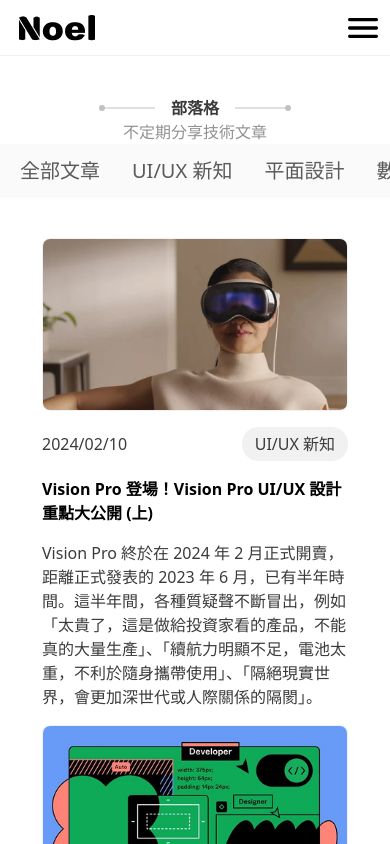
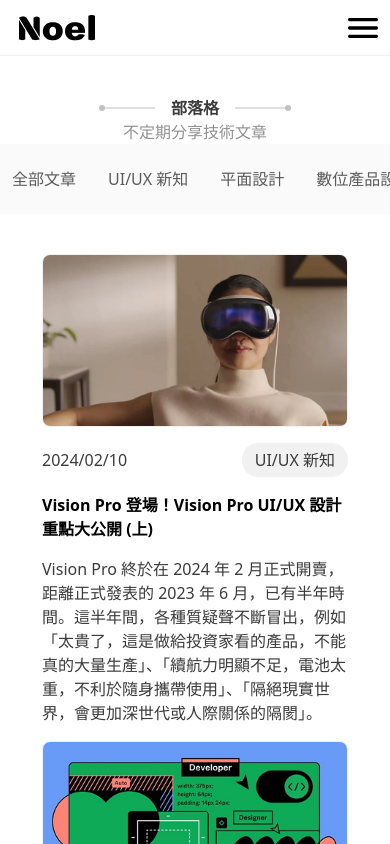
Before and after one commit to Danny-1211/Noel-design, a React (Vite) app: page /blog in a window 390 px wide. Shown: the top 844 px of the page. Built offline with nearby package versions, Linux system fonts and the light colour scheme.

Commit message:
update:Change the way of obtaining information

```diff
--- a/src/pages/Blog.jsx
+++ b/src/pages/Blog.jsx
@@ -1,8 +1,10 @@
+import { Link } from "react-router-dom";
 import lineLeft from "../assets/imgs/icon/line.svg";
 import lineRight from "../assets/imgs/icon/line2.svg";
-import BLOG_LIST from "../data/blog_list.js";
+import { getAllBlogs, getBlogCategorires } from "../services/blogService.js";
 function Blog() {
-  const categorySet = [...new Set(BLOG_LIST.map((item) => item.category))];
+  const BLOGS = getAllBlogs();
+  const CATEGORY_SET = getBlogCategorires();
   return (
     <>
       <div className="blog w-full  flex flex-col items-center justify-center py-10 lg:max-w-[1920px] lg:py-[120px] lg:gap-20">
@@ -15,18 +17,19 @@
             <img src={lineRight} alt="line" />
           </div>
           <div className="intro-subTitle">
-            <p className="text-[#919191] font-normal lg:text-[16px]">
+            <p className="text-[#919191] font-normal lg:text-base">
               不定期分享技術文章
             </p>
           </div>
         </div>
-        <section className="blog-main flex flex-col-reverse gap-[40px] items-center lg:flex-row lg:gap-6  lg:items-stretch lg:justify-start ">
-          <div className="main-ariticle flex flex-col items-center justify-center gap-[16px] max-w-[306px] lg:gap-16 lg:max-w-[966px]">
-            {BLOG_LIST.map((item, index) => {
+        <main className="blog-main flex flex-col-reverse gap-10 items-center lg:flex-row lg:gap-6  lg:items-stretch lg:justify-start ">
+          <section className="main-ariticle flex flex-col items-center justify-center gap-4 max-w-[306px] lg:gap-16 lg:max-w-[966px]">
+            {BLOGS.map((item, index) => {
               return (
-                <div
+                <Link
                   className="ariticle-item flex flex-col items-start justify-start lg:flex-row gap-4"
                   key={index + "" + item.id}
+                  to={`/blogdetail/${item.id}`}
                 >
                   <div className="item-img w-full">
                     <img
@@ -38,7 +41,7 @@
                   <div className="item-content flex flex-col items-start justify-start gap-4">
                     <div className="content-tags w-full flex justify-between items-center lg:justify-start lg:gap-4">
                       <div className="tags-date flex justify-center items-center">
-                        <p className="text-[#3B3B3B] text-base leading-6 font-normal  lg:text-[16px]">
+                        <p className="text-[#3B3B3B] text-base leading-6 font-normal  lg:text-base">
                           {item.date}
                         </p>
                       </div>
@@ -59,31 +62,27 @@
                       </p>
                     </div>
                   </div>
-                </div>
+                </Link>
               );
             })}
-          </div>
-          <div className="main-category  w-full max-w-[100vw] bg-[#FAFAFA]  px-[20px] py-[12px] flex flex-row  items-center gap-[32px] justify-start  overflow-x-auto whitespace-nowrap
-          lg:flex-col lg:p-20 lg:gap-8 lg:overflow-visible lg:whitespace-normal lg:w-auto lg:max-w-none">
-            <div className="flex flex-shrink-0 gap-[4px] hover:border-b-1 hover:border-[#1E1E1E] text-[#5B5B5B] hover:text-[#1E1E1E]">
-              <p className=" text-[20px] font-normal leading-[30px] ">
+          </section>
+          <aside className="detail-category  max-w-[100vw] bg-[#FAFAFA]  px-3 py-5 flex flex-row  items-center gap-8  overflow-x-auto whitespace-nowrap  lg:flex-col lg:p-20 lg:gap-8 lg:overflow-visible lg:whitespace-normal lg:w-auto lg:max-w-none">
+            <div className="flex shrink-0 gap-1 hover:border-b hover:border-[#1E1E1E] text-[#5B5B5B] hover:text-[#1E1E1E]">
+              <p className=" text-base lg:text-[20px] font-normal leading-[30px] ">
                 全部文章
               </p>
             </div>
-            {categorySet.map((item, index) => {
+            {CATEGORY_SET.map((item, index) => {
               return (
-                <div className="flex flex-shrink-0 gap-[4px] hover:border-b-1 hover:border-[#1E1E1E] text-[#5B5B5B] hover:text-[#1E1E1E]">
-                  <p
-                    className=" text-[20px] font-normal leading-[30px] "
-                    key={index}
-                  >
+                <div className="flex shrink-0 gap-1 hover:border-b hover:border-[#1E1E1E] text-[#5B5B5B] hover:text-[#1E1E1E]"  key={index}>
+                  <p className="text-base lg:text-[20px] font-normal leading-[30px] ">
                     {item}
                   </p>
                 </div>
               );
             })}
-          </div>
-        </section>
+          </aside>
+        </main>
       </div>
     </>
   );
--- /dev/null
+++ b/src/services/blogService.js
@@ -0,0 +1,30 @@
+//　專門存放並使用　BLOG 相關的資料處裡
+import BLOG_LIST from "../data/blog_list.js";
+
+// 全 blog 的資料
+export const getAllBlogs = () => {
+    return BLOG_LIST;
+}
+
+// 依 id 取得單一 blog 的資料
+export const getBlogById = (id) => {
+    if (!id) {
+        id = 1;
+    }
+    return BLOG_LIST.find(blog => blog.id === parseInt(id));
+}
+
+// 取得所有 blog 的分類
+export const getBlogCategorires = () => {
+    return [...new Set(BLOG_LIST.map((item) => item.category))];
+}
+
+// 詳情頁面相關文章推薦 ( 抓兩個 )
+export const getRecommendBlog = () => {
+    const loopCount = 2;
+    let randomBlogs = [];
+    for (let i = 1; i <= loopCount; i++) {
+        randomBlogs.push(BLOG_LIST[Math.floor(Math.random() * BLOG_LIST.length)]);
+    }
+    return randomBlogs;
+}
```
